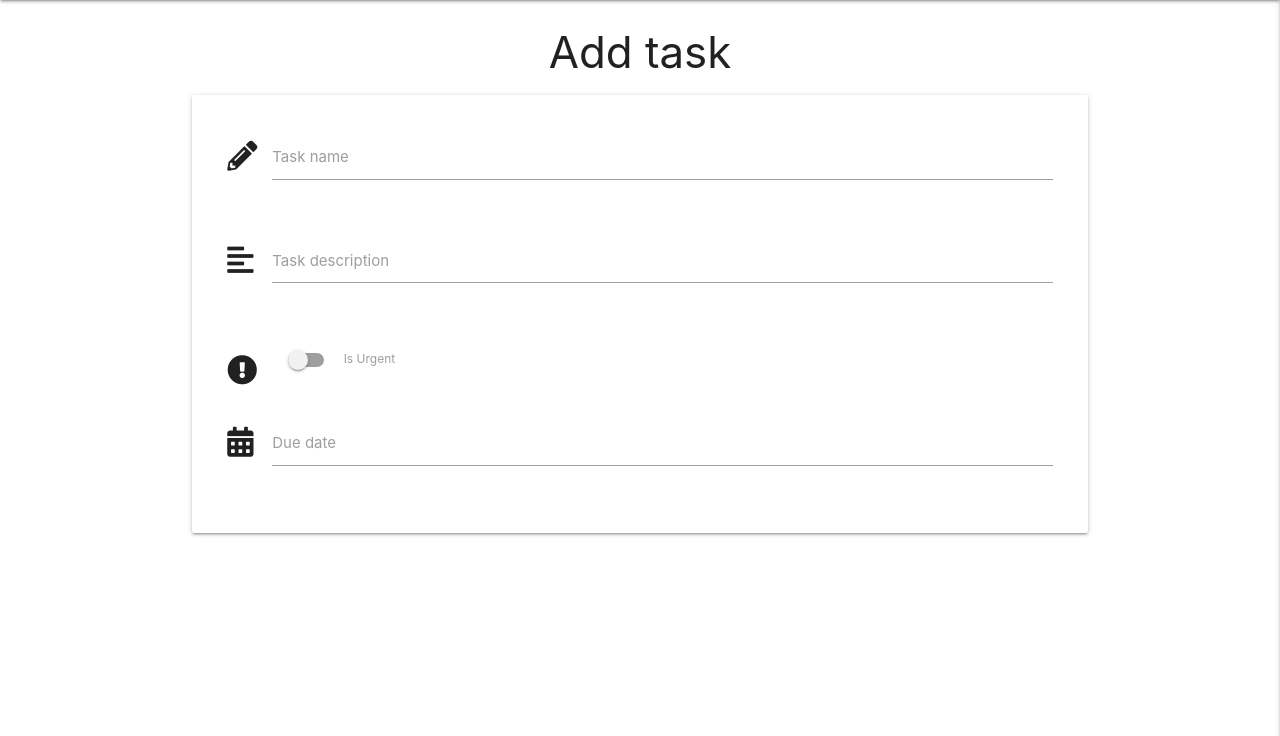
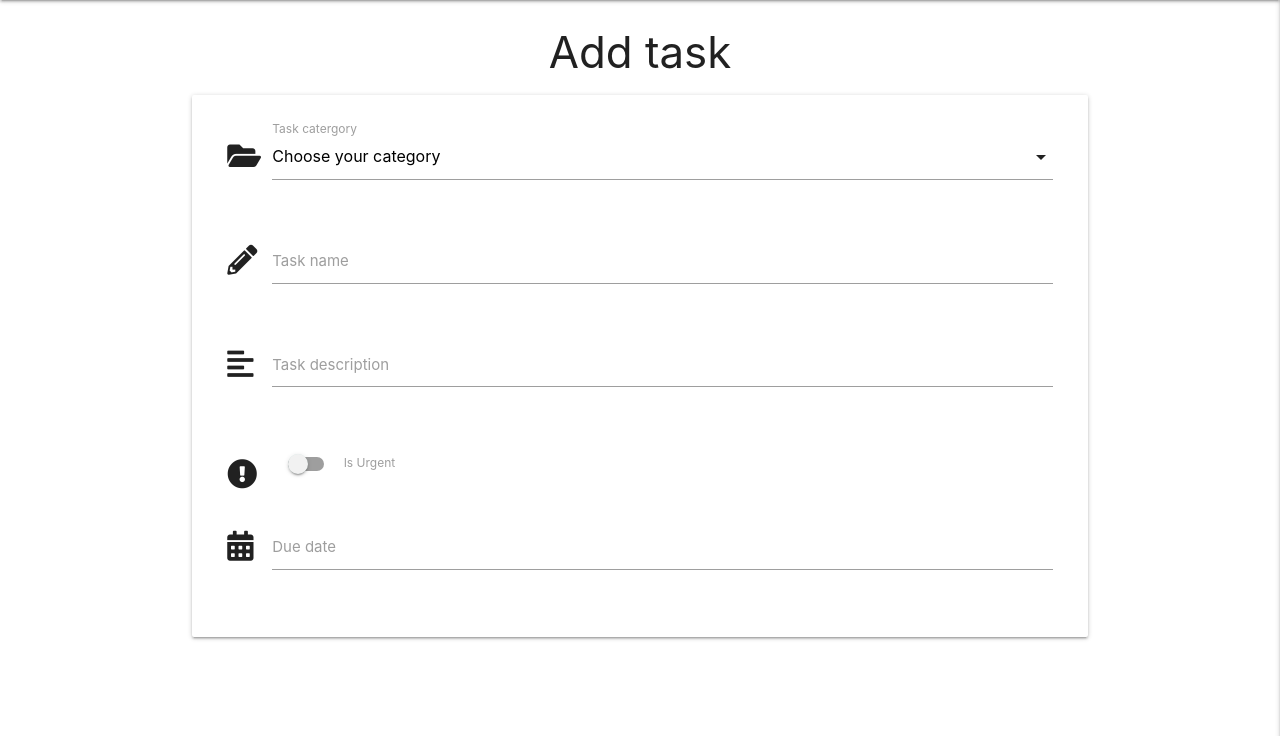
Before and after one commit to Dutchie1990/Task_Manager, a Flask app: page /add_task in a window 1280 px wide. Shown: the part 64-800 px from the top of the page. Run offline with Flask 2, Linux system fonts and the light colour scheme; data that the repository does not hold is empty; some libraries are stand-ins or nearby versions.

Commit message:
add categories dropdown

```diff
--- a/app.py
+++ b/app.py
@@ -92,9 +92,10 @@ def logout():
     return redirect(url_for('login'))
 
 
-@app.route("/add_task")
+@app.route("/add_task", methods=["GET", "POST"])
 def add_task():
-    return render_template("add_task.html")
+    categories = mongo.db.categories.find().sort("category_name", 1)
+    return render_template("add_task.html", categories=categories)
 
 
 if __name__ == "__main__":
--- a/static/js/script.js
+++ b/static/js/script.js
@@ -2,7 +2,7 @@ $(document).ready(function () {
     $('.sidenav').sidenav({ edge: "right" });
     $('.collapsible').collapsible();
     $('.tooltipped').tooltip();
-     $('.datepicker').datepicker({
+    $('.datepicker').datepicker({
          format:"dd mmmm, yyyy",
          yearRange: 3,
          showClearBtn: true,
@@ -10,4 +10,5 @@ $(document).ready(function () {
              done:"Select"
          }
      });
+    $('select').formSelect();
 });
--- a/templates/add_task.html
+++ b/templates/add_task.html
@@ -5,6 +5,18 @@
 
     <div class="row card-panel">
         <form class="col s12" method="POST" action="">
+            <div class="row">
+                <div class="input-field col s12">
+                    <i class="fas fa-folder-open prefix"></i>
+                    <select id="category_name" name="category_name" class="validate" required>
+                        <option value="" disabled selected>Choose your category</option>
+                        {% for category in categories %}
+                            <option value="{{ category.category_name }}">{{ category.category_name }}</option>
+                        {% endfor %}
+                    </select>
+                    <label for="category_name">Task catergory</label>
+                </div>
+            </div>
             <div class="row">
                 <div class="input-field col s12">
                     <i class="fas fa-pencil-alt prefix"></i>
```
